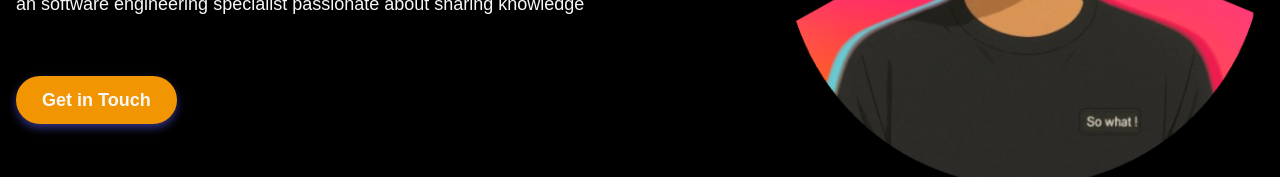
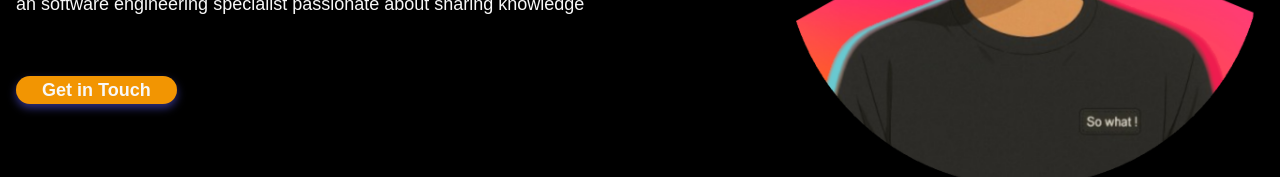
Before and after one commit to viniciusmartins1/vinisportifolio, a React (Vite) app: page / in a window 1280 px wide. Shown: the part 480-657 px from the top of the page. Built offline with nearby package versions, Linux system fonts and the light colour scheme; a web font is replaced by a local one.

Commit message:
fix: adjust of padding and translation

```diff
--- a/src/i18n/languages/es.json
+++ b/src/i18n/languages/es.json
@@ -96,6 +96,7 @@
             "channelTitle": "Twins Tech",
             "channelDescription": "Un canal de YouTube enfocado en compartir conocimientos y experiencias personales en el área de TI, principalmente para nuevos estudiantes.",
             "instructorTitle": "Instructor de Soft Skills",
+            "udemyTitle": "Curso de React.js",
             "udemyDescription": "Un curso para quienes desean aprender React a fondo y de manera consciente, comprendiendo los conceptos fundamentales que sustentan la biblioteca.",
             "article": "Artículo",
             "book": "Libro",
--- a/src/pages/Home.tsx
+++ b/src/pages/Home.tsx
@@ -56,7 +56,6 @@ const Home = () => {
           className="
           bg-primary
           rounded-4xl
-          px-4.5 lg:px-6.5  py-1.5 lg:py-2.5
           font-bold
           mt-12
           text-sx lg:text-lg
@@ -67,7 +66,12 @@ const Home = () => {
           drop-shadow-lg drop-shadow-indigo-500/50
           "
         >
-          <a href={contactMenu.link}>{t(`${TRANSLATION_BASE}.getInTouch`)}</a>
+          <a
+            className="px-4.5 lg:px-6.5  py-1.5 lg:py-2.5 "
+            href={contactMenu.link}
+          >
+            {t(`${TRANSLATION_BASE}.getInTouch`)}
+          </a>
         </button>
       </div>
       <img
```
